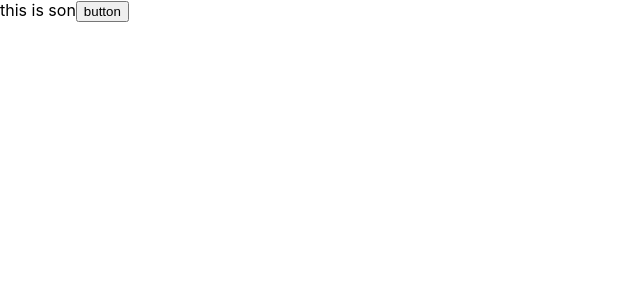
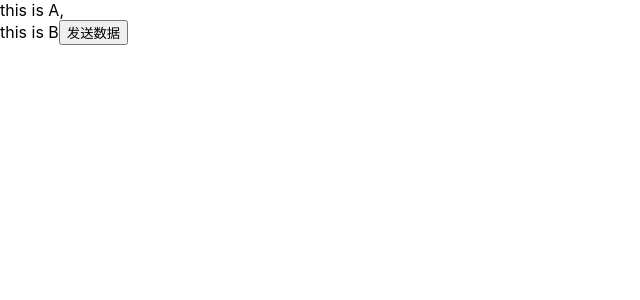
Before and after one commit to qiuqianaw/react-learning, a React (Create React App) app: page / in a window 1280 px wide. Shown: the top 300 px of the page, without its empty margins (0-640 px from the left). Built offline with nearby package versions, Linux system fonts and the light colour scheme.

Commit message:
feature: 兄弟组件通信

```diff
--- a/src/App.js
+++ b/src/App.js
@@ -1,38 +1,34 @@
 import React from "react";
+// 兄弟组件通信: 通过状态提升机制，利用共同的父组件实现兄弟通信, B component -> A component
 
-// 子传父: 子组件调用父组件传递过来的函数，把想要传递的数据作为实参
-function Son(props) {
-  const { getSonMsg } = props;
-  const message = "son component msg";
-  function clickHandler() {
-    getSonMsg(message);
-  }
+function SonA(props) {
+  return <div>this is A, {props.message}</div>;
+}
+
+function SonB(props) {
+  const bMsg = "data in B";
   return (
-    <>
-      <div>
-        this is son
-        <button onClick={clickHandler}>button</button>
-      </div>
-    </>
+    <div>
+      this is B<button onClick={() => props.getBMsg(bMsg)}>发送数据</button>
+    </div>
   );
 }
 
-// parent component
 class App extends React.Component {
   state = {
-    list: [1, 2, 3],
+    message: ""
   };
-
-  // 准备一个函数接收子组件的数据
-  getSonMsg = (sonMsg) => {
-    console.log("msg from son component: ", sonMsg);
+  getBMsg = (msg) => {
+    console.log(msg);
+    this.setState({
+      message: msg
+    })
   };
   render() {
     return (
       <>
-        <div>
-          <Son getSonMsg={this.getSonMsg} />
-        </div>
+        <SonA message={this.state.message} />
+        <SonB getBMsg={this.getBMsg} />
       </>
     );
   }
```
